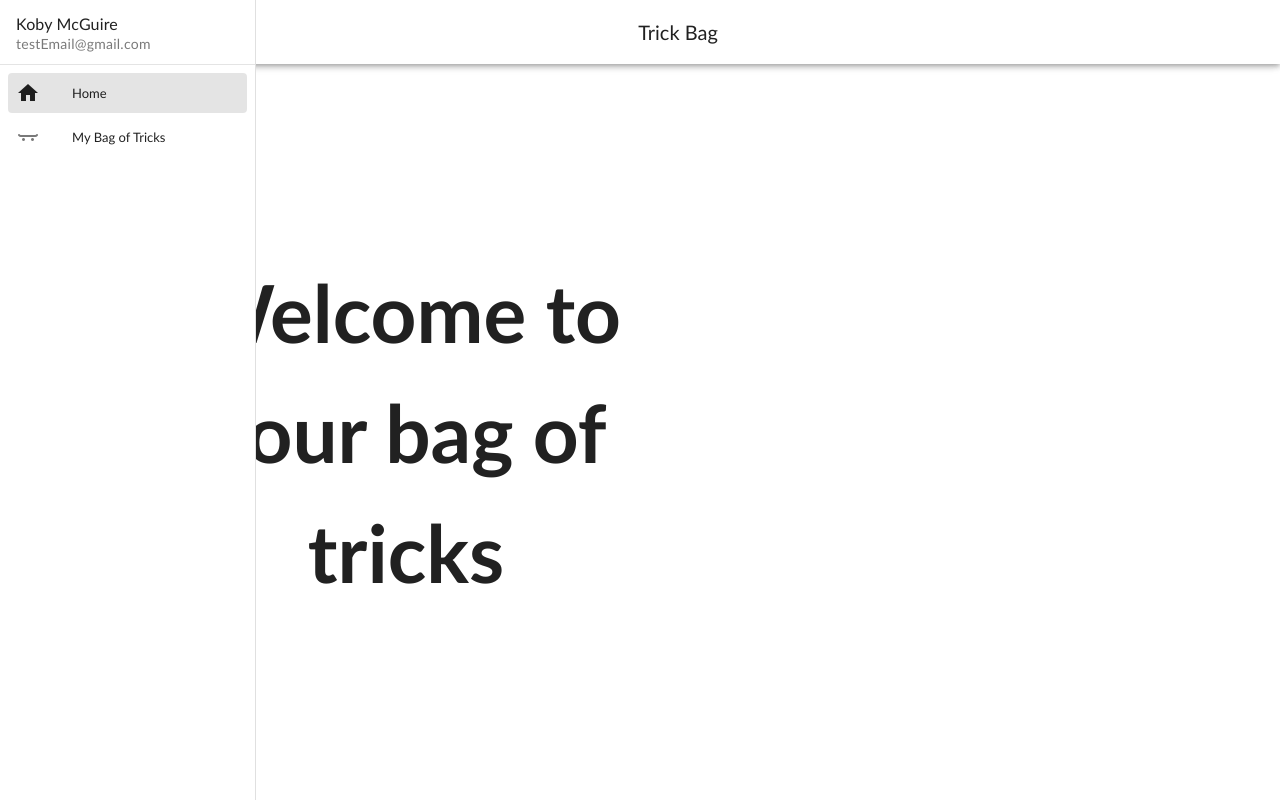
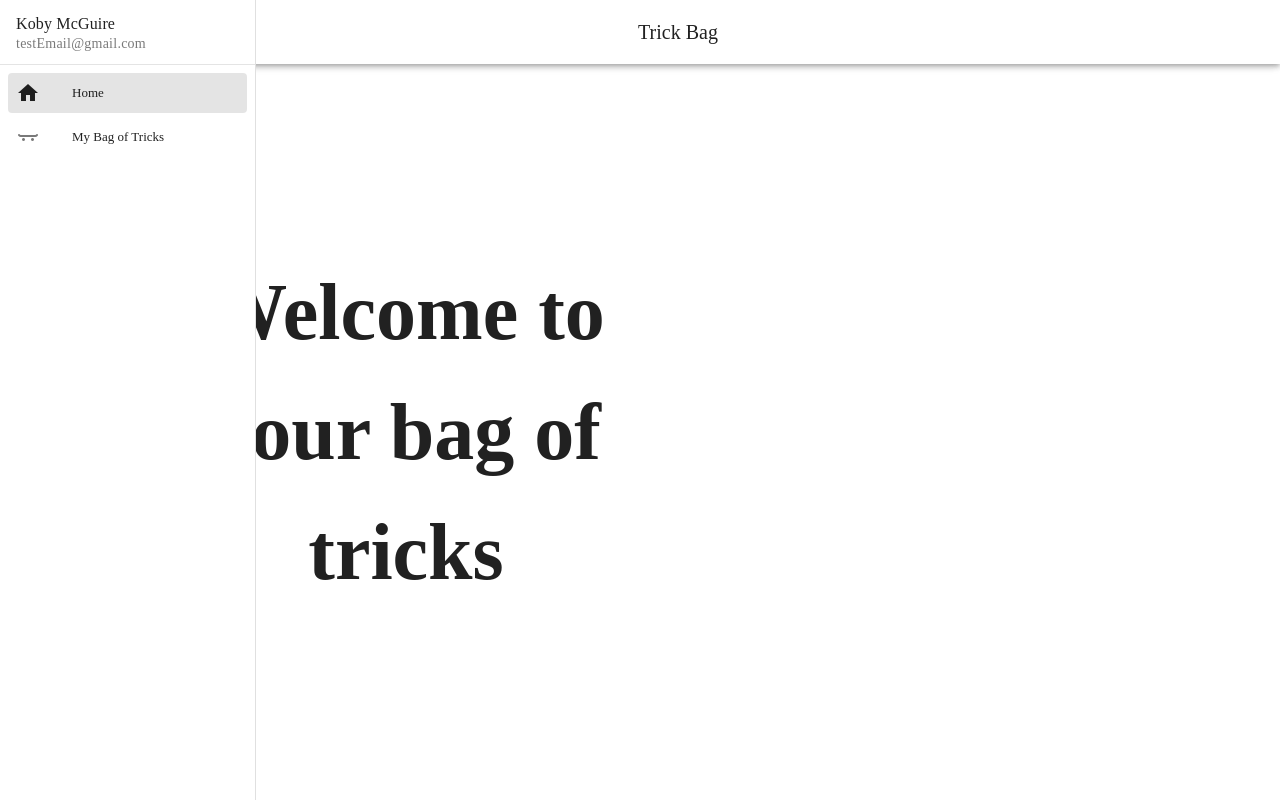
Before and after one commit to KobyMcGuire/SkateApp, a Vue app in the folder webpage/vue/: page / in a window 1280 px wide. Built offline with nearby package versions, Linux system fonts and the light colour scheme.

Commit message:
Change font styling

```diff
--- a/webpage/vue/src/App.vue
+++ b/webpage/vue/src/App.vue
@@ -41,13 +41,14 @@
 </template>
 
 <script>
+import '../src/assets/global.css'
 export default {};
 </script>
 
 <style>
-* {
+/* * {
   font-family: 'Gill Sans', 'Gill Sans MT', Calibri, 'Trebuchet MS', sans-serif;
-}
+} */
 
 .error-message {
   background-color: #fca5a5;
--- /dev/null
+++ b/webpage/vue/src/assets/global.css
@@ -0,0 +1,4 @@
+* {
+ font-family: 'Avenir Next';
+}
+.v-application { font-family: font-family, sans-serif !important; }
```
